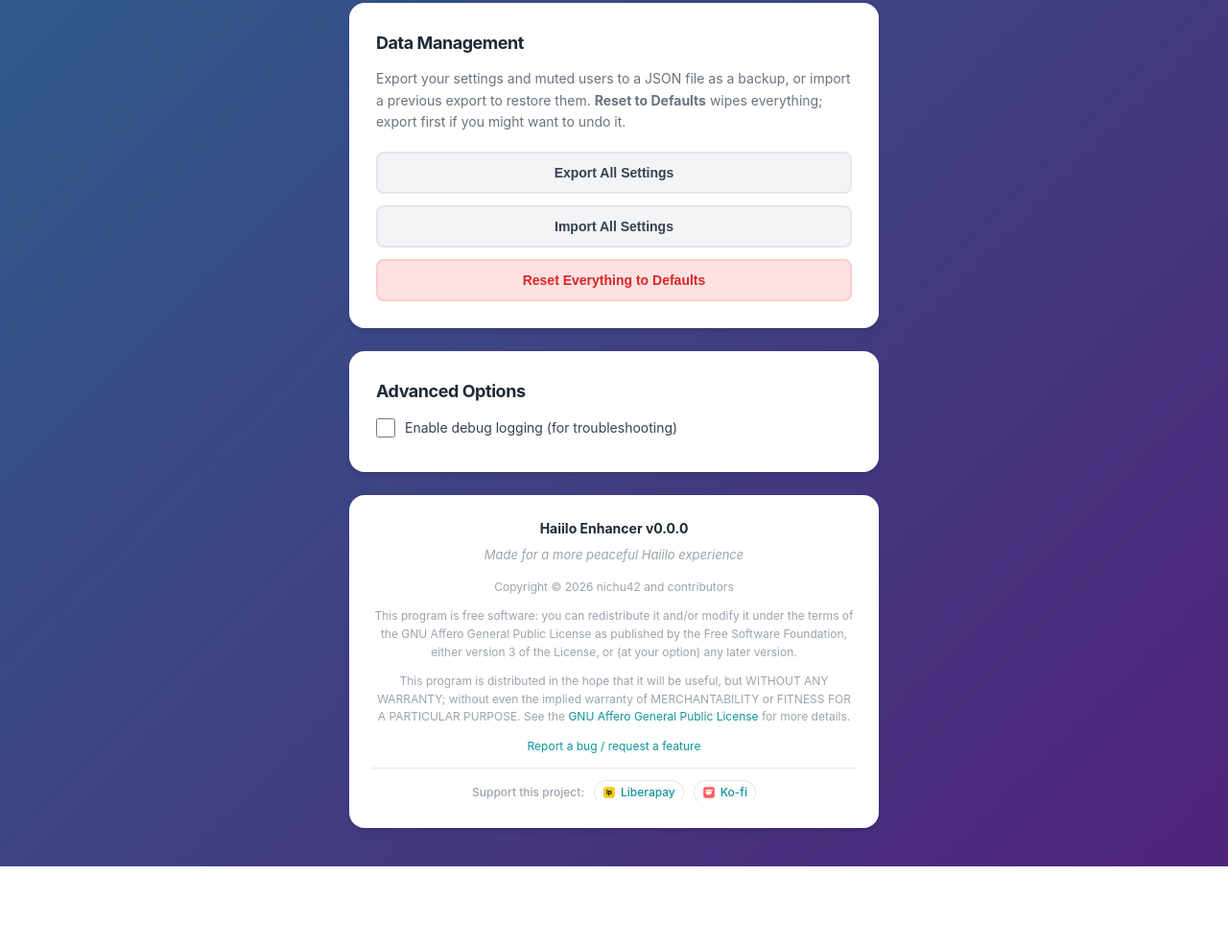
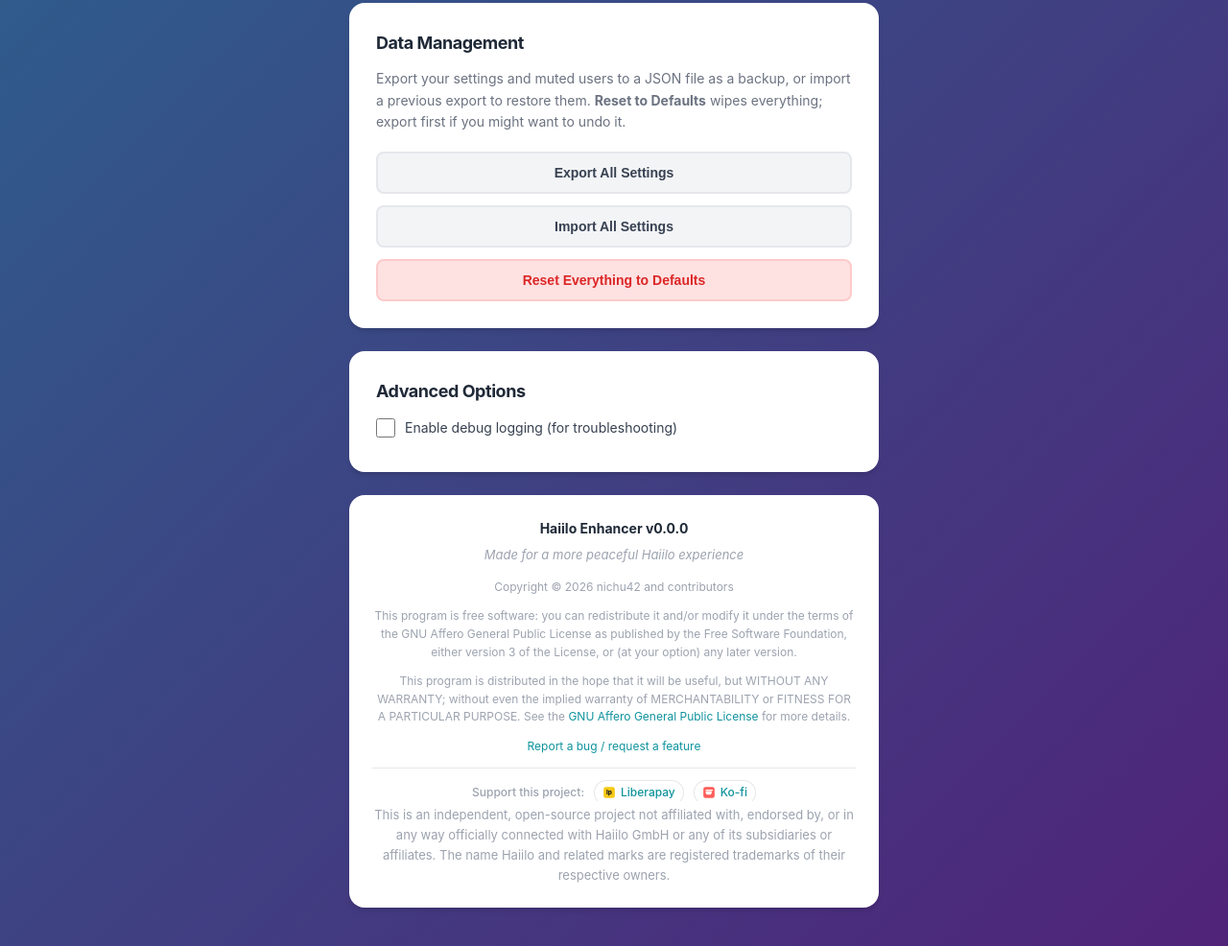
Before and after one commit to nichu42/haiilo-enhancer, a browser extension: page options.html in a window 1280 px wide. Shown: the part 2246-3232 px from the top of the page at 96% size. Before the commit the page ends 3149 px from the top, so only its background shows below. Drawn offline with Linux system fonts and the light colour scheme.

Commit message:
Add disclaimer about non-affiliation to options page

```diff
--- a/options.html
+++ b/options.html
@@ -277,6 +277,12 @@
           <span>Ko-fi</span>
         </a>
       </p>
+      <p class="disclaimer">
+        This is an independent, open-source project not affiliated with, endorsed
+        by, or in any way officially connected with Haiilo GmbH or any of its
+        subsidiaries or affiliates. The name Haiilo and related marks are
+        registered trademarks of their respective owners.
+      </p>
     </footer>
   </div>
 
```
